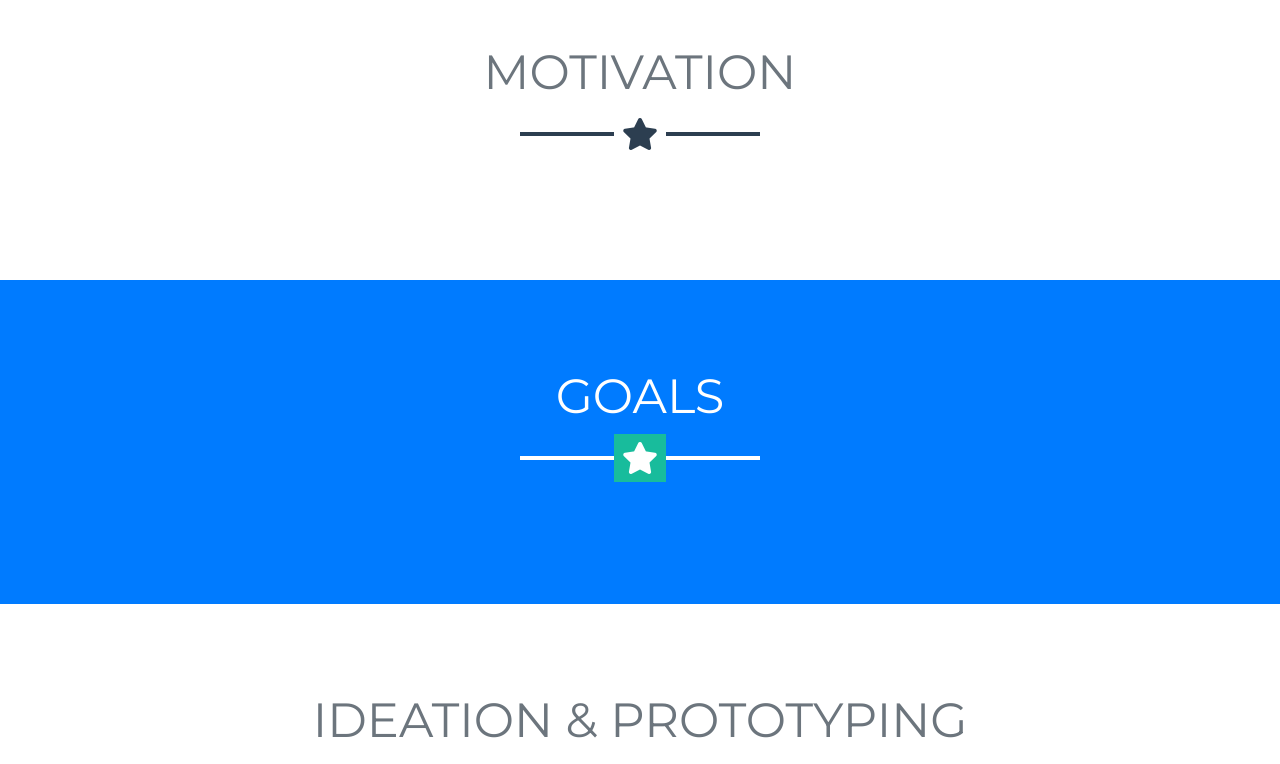
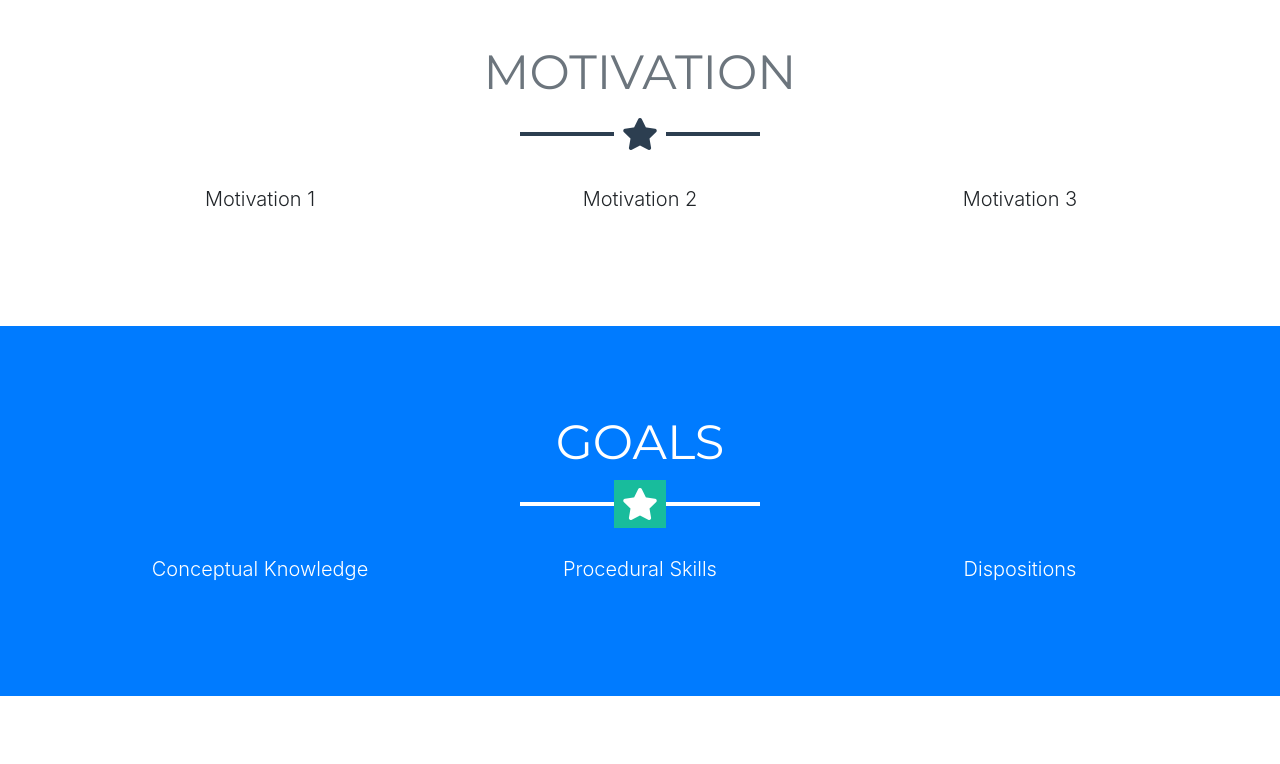
Before and after one commit to lihaobhsfer/DisasterLab-landing-page, a website with bundled scripts: page index.html in a window 1280 px wide. Shown: the part 1350-2114 px from the top of the page. Built offline with nearby package versions, Linux system fonts and the light colour scheme.

```diff
--- a/index.html
+++ b/index.html
@@ -70,7 +70,7 @@
       <img class="img-fluid mb-5 d-block mx-auto" src="img/profile.png" alt="">
       <h1 class="text-uppercase mb-0">Disaster Lab!</h1>
       <hr class="star-light">
-      <h2 class="font-weight-light mb-0">A 2D platformer game that enables you learn about safety through disasters</h2>
+      <h2 class="font-weight-light mb-0">Learn about safety through disasters</h2>
     </div>
   </header>
 
@@ -103,7 +103,17 @@
     <div class="container">
       <h2 class="text-center text-uppercase text-secondary mb-0">Motivation</h2>
       <hr class="star-dark mb-5">
-
+      <div class="row">
+        <div class="col-lg-4 ml-auto">
+          <p class="lead text-center">Motivation 1</p>
+        </div>
+        <div class="col-lg-4 mr-auto">
+          <p class="lead text-center">Motivation 2</p>
+        </div>
+        <div class="col-lg-4 mr-auto">
+          <p class="lead text-center">Motivation 3</p>
+        </div>
+      </div>
     </div>
   </section>
 
@@ -112,7 +122,17 @@
     <div class="container">
       <h2 class="text-center text-uppercase text-white">Goals</h2>
       <hr class="star-light mb-5">
-
+      <div class="row">
+        <div class="col-lg-4 ml-auto">
+          <p class="lead text-center">Conceptual Knowledge</p>
+        </div>
+        <div class="col-lg-4 mr-auto">
+          <p class="lead text-center">Procedural Skills</p>
+        </div>
+        <div class="col-lg-4 mr-auto">
+          <p class="lead text-center">Dispositions</p>
+        </div>
+      </div>
     </div>
   </section>
 
@@ -125,77 +145,6 @@
 
     </div>
   </section>
-
-
-  <!-- Portfolio Grid Section -->
-  <!-- <section class="portfolio" id="portfolio">
-    <div class="container">
-      <h2 class="text-center text-uppercase text-secondary mb-0">Portfolio</h2>
-      <hr class="star-dark mb-5">
-      <div class="row">
-        <div class="col-md-6 col-lg-4">
-          <a class="portfolio-item d-block mx-auto" href="#portfolio-modal-1">
-            <div class="portfolio-item-caption d-flex position-absolute h-100 w-100">
-              <div class="portfolio-item-caption-content my-auto w-100 text-center text-white">
-                <i class="fas fa-search-plus fa-3x"></i>
-              </div>
-            </div>
-            <img class="img-fluid" src="img/portfolio/cabin.png" alt="">
-          </a>
-        </div>
-        <div class="col-md-6 col-lg-4">
-          <a class="portfolio-item d-block mx-auto" href="#portfolio-modal-2">
-            <div class="portfolio-item-caption d-flex position-absolute h-100 w-100">
-              <div class="portfolio-item-caption-content my-auto w-100 text-center text-white">
-                <i class="fas fa-search-plus fa-3x"></i>
-              </div>
-            </div>
-            <img class="img-fluid" src="img/portfolio/cake.png" alt="">
-          </a>
-        </div>
-        <div class="col-md-6 col-lg-4">
-          <a class="portfolio-item d-block mx-auto" href="#portfolio-modal-3">
-            <div class="portfolio-item-caption d-flex position-absolute h-100 w-100">
-              <div class="portfolio-item-caption-content my-auto w-100 text-center text-white">
-                <i class="fas fa-search-plus fa-3x"></i>
-              </div>
-            </div>
-            <img class="img-fluid" src="img/portfolio/circus.png" alt="">
-          </a>
-        </div>
-        <div class="col-md-6 col-lg-4">
-          <a class="portfolio-item d-block mx-auto" href="#portfolio-modal-4">
-            <div class="portfolio-item-caption d-flex position-absolute h-100 w-100">
-              <div class="portfolio-item-caption-content my-auto w-100 text-center text-white">
-                <i class="fas fa-search-plus fa-3x"></i>
-              </div>
-            </div>
-            <img class="img-fluid" src="img/portfolio/game.png" alt="">
-          </a>
-        </div>
-        <div class="col-md-6 col-lg-4">
-          <a class="portfolio-item d-block mx-auto" href="#portfolio-modal-5">
-            <div class="portfolio-item-caption d-flex position-absolute h-100 w-100">
-              <div class="portfolio-item-caption-content my-auto w-100 text-center text-white">
-                <i class="fas fa-search-plus fa-3x"></i>
-              </div>
-            </div>
-            <img class="img-fluid" src="img/portfolio/safe.png" alt="">
-          </a>
-        </div>
-        <div class="col-md-6 col-lg-4">
-          <a class="portfolio-item d-block mx-auto" href="#portfolio-modal-6">
-            <div class="portfolio-item-caption d-flex position-absolute h-100 w-100">
-              <div class="portfolio-item-caption-content my-auto w-100 text-center text-white">
-                <i class="fas fa-search-plus fa-3x"></i>
-              </div>
-            </div>
-            <img class="img-fluid" src="img/portfolio/submarine.png" alt="">
-          </a>
-        </div>
-      </div>
-    </div>
-  </section> -->
 
   <!-- About Section -->
   <section class="bg-primary text-white mb-0" id="team">
```
